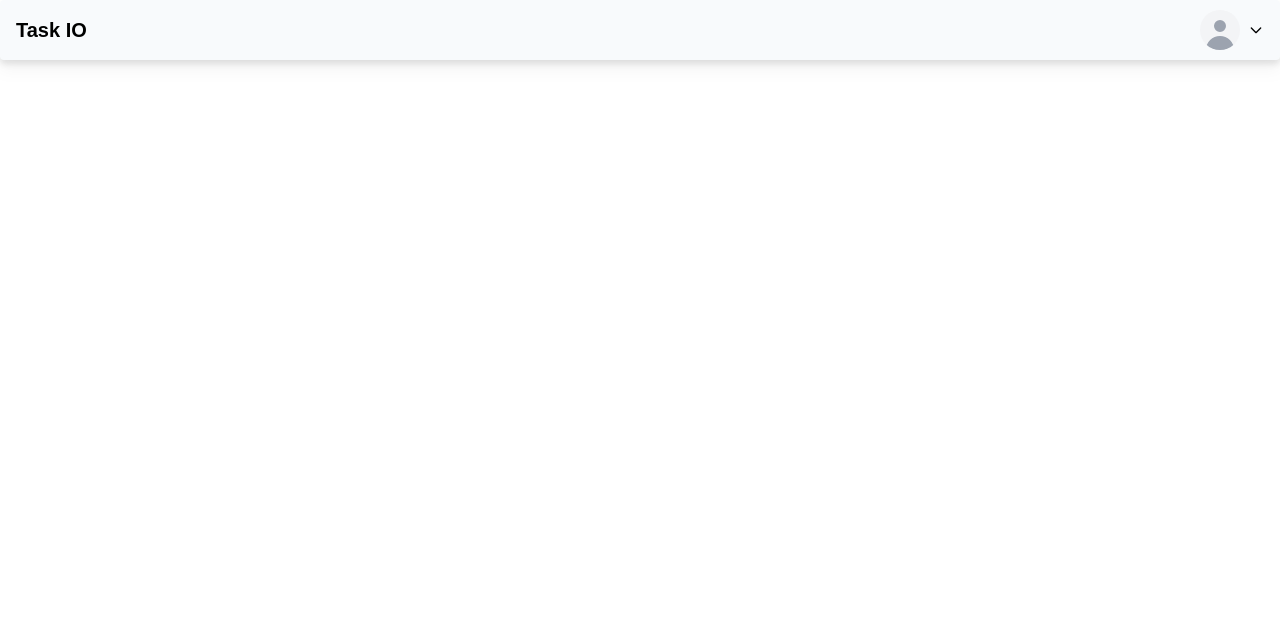
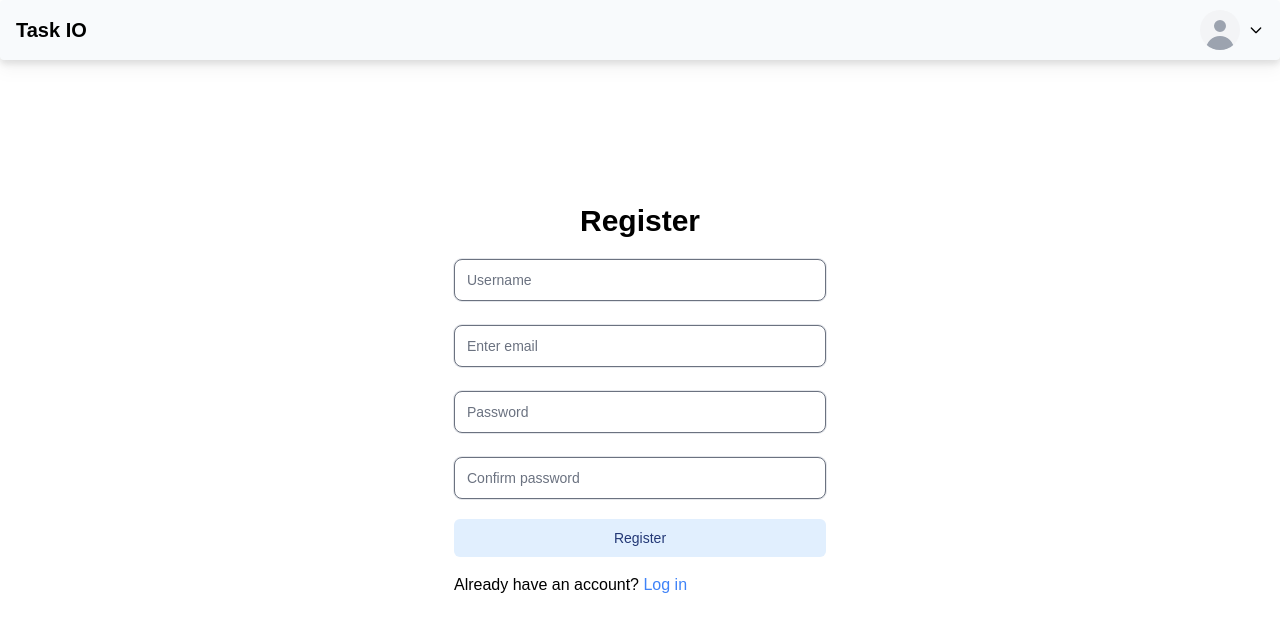
Before and after one commit to peter571/Task-IO, a React (Vite) app in the folder client/: page /invite in a window 1280 px wide. Shown: the top 632 px of the page. Built offline with nearby package versions, Linux system fonts and the light colour scheme; no server answers.

Commit message:
Invite member feature

```diff
--- a/client/src/components/Auth/Login.tsx
+++ b/client/src/components/Auth/Login.tsx
@@ -1,17 +1,26 @@
 import React, { useState } from "react";
-import { Link, useNavigate } from "react-router-dom";
+import { Link, useLocation, useNavigate } from "react-router-dom";
 import Loader from "../Loader/Loader";
 import { LoginValues } from "../../types";
 import { toast } from "react-toastify";
 import { useAccountContext } from "../../context/AccountContext";
 import { useLoginMutation } from "../../features/api/authApi";
+import { useValidateMemberInviteMutation } from "../../features/api/workspaceApi";
 
 export default function Login() {
   const initialValues = {
     email: "",
     password: "",
   };
+  const urlParams = new URLSearchParams(window.location.search);
+  const token = urlParams.get("token");
+  const [validateMemberInvite] = useValidateMemberInviteMutation();
   const navigate = useNavigate();
+  const location = useLocation();
+
+  if (location.pathname === "/invite") {
+    console.log("Invite page.");
+  }
 
   const { changeHasAccount, setUser } = useAccountContext();
   const [loginDetails, setLoginDetails] = useState<LoginValues>(initialValues);
@@ -20,19 +29,24 @@ export default function Login() {
   async function handleSubmit(e: React.FormEvent<HTMLFormElement>) {
     e.preventDefault();
     try {
-      await login(loginDetails).unwrap().then((payload) => {
-       localStorage.setItem("account_user", JSON.stringify(payload));
-      setUser(payload.user)
+      const payload = await login(loginDetails).unwrap();
+
+      if (location.pathname === "/invite") {
+        const payloadInvite = await validateMemberInvite({ token, userId: payload.user.userId }).unwrap();
+        navigate("/spaces/" + payloadInvite._id);
+      } else {
+        navigate("/");
+      }
+
+      localStorage.setItem("account_user", JSON.stringify(payload));
+      setUser(payload.user);
       setLoginDetails(initialValues);
-      toast.success(`Successfully Logged In.`);
-      navigate("/");
-      })
-
+      toast.success("Successfully Logged In.");
     } catch (error) {
-
-      toast.warn(`An error occured. Check credentials!`);
+      toast.warn("An error occurred. Check credentials!");
     }
   }
+
 
   function handleChange(e: React.ChangeEvent<HTMLInputElement>) {
     setLoginDetails({ ...loginDetails, [e.target.name]: e.target.value });
@@ -63,13 +77,13 @@ export default function Login() {
         </button>
         <p>
           Don't have an account?{" "}
-          <Link
+          <span
             className="text-blue-500"
-            to="/"
+            role="button"
             onClick={() => changeHasAccount()}
           >
             Register
-          </Link>
+          </span>
         </p>
       </div>
     </form>
--- a/client/src/components/Auth/Register.tsx
+++ b/client/src/components/Auth/Register.tsx
@@ -1,10 +1,11 @@
 import React, { useState } from "react";
-import { Link, useNavigate } from "react-router-dom";
+import { Link, useLocation, useNavigate } from "react-router-dom";
 import Loader from "../../components/Loader/Loader";
 import { RegisterValues } from "../../types";
 import { toast } from "react-toastify";
 import { useAccountContext } from "../../context/AccountContext";
 import { useRegisterMutation } from "../../features/api/authApi";
+import { useValidateMemberInviteMutation } from "../../features/api/workspaceApi";
 
 export default function Register() {
   const initialValues = {
@@ -12,9 +13,16 @@ export default function Register() {
     name: "",
     password: "",
     confirmPassword: "",
-    avatar: "",
   };
+  const urlParams = new URLSearchParams(window.location.search);
+  const token = urlParams.get("token");
+  const [validateMemberInvite] = useValidateMemberInviteMutation();
   const navigate = useNavigate();
+  const location = useLocation();
+
+  if (location.pathname === "/invite") {
+    console.log("Invite page.");
+  }
 
   const { changeHasAccount, setUser } = useAccountContext();
   const [registerDetails, setRegisterDetails] =
@@ -24,35 +32,31 @@ export default function Register() {
   async function handleSubmit(e: React.FormEvent<HTMLFormElement>) {
     e.preventDefault();
     try {
-      await register(registerDetails).unwrap().then((payload) => {
-        localStorage.setItem("account_user", JSON.stringify(payload));
-        setUser(payload.user)
-        setRegisterDetails(initialValues);
-        toast.success("Successfully Logged In");
+      const payload = await register(registerDetails).unwrap();
+      localStorage.setItem("account_user", JSON.stringify(payload));
+
+      if (location.pathname === "/invite") {
+        const payloadInvite = await validateMemberInvite({
+          token,
+          userId: payload.user.userId,
+        }).unwrap();
+
+        navigate("/spaces/" + payloadInvite._id);
+      } else {
         navigate("/");
-      });
+      }
+
+      setUser(payload.user);
+      setRegisterDetails(initialValues);
+      toast.success("Successfully Logged In");
     } catch (error) {
-      toast.warn(`An error occured. Check credentials!`);
+      toast.warn("An error occurred. Check credentials!");
     }
   }
 
   function handleChange(e: React.ChangeEvent<HTMLInputElement>) {
     setRegisterDetails({ ...registerDetails, [e.target.name]: e.target.value });
   }
-
-  const handleImageInput = (e: React.ChangeEvent<HTMLInputElement>) => {
-    const file = e.target.files![0];
-    const reader = new FileReader();
-
-    reader.onload = function () {
-      const imgUrl = reader.result;
-      setRegisterDetails({ ...registerDetails, avatar: imgUrl });
-    };
-
-    if (file) {
-      reader.readAsDataURL(file);
-    }
-  };
 
   return (
     <form onSubmit={handleSubmit} className="auth__form">
@@ -74,14 +78,7 @@ export default function Register() {
           placeholder="Enter email"
           required
         />
-        <input
-          className="form__input py-2 cursor-pointer"
-          type="file"
-          name="avatar"
-          onChange={handleImageInput}
-          placeholder="Choose profile image"
-          required
-        />
+
         <input
           className="form__input py-2"
           type="password"
@@ -103,13 +100,13 @@ export default function Register() {
         </button>
         <p>
           Already have an account?{" "}
-          <Link
+          <span
             className="text-blue-500"
-            to="/"
+            role="button"
             onClick={() => changeHasAccount()}
           >
             Log in
-          </Link>
+          </span>
         </p>
       </div>
     </form>
--- a/client/src/components/Chats/Chat.tsx
+++ b/client/src/components/Chats/Chat.tsx
@@ -38,7 +38,7 @@ export default function Chat(props: ChatProp) {
       onClick={() => selectUser(userId)}
     >
       <div className="h-10 w-10 rounded-full bg-black text-white flex justify-center items-center">
-        {formatTitle("Peter Koech")}
+        {formatTitle(props.name)}
       </div>
       <div>
         <h1 className="font-semibold">{props.name}</h1>
--- a/client/src/components/Invite/Invite.tsx
+++ b/client/src/components/Invite/Invite.tsx
@@ -1,28 +1,57 @@
 import React, { useEffect } from "react";
 import { useValidateMemberInviteMutation } from "../../features/api/workspaceApi";
-import { useGetUserQuery } from "../../features/api/authApi";
+import { useLazyGetUserQuery } from "../../features/api/authApi";
 import axios from "axios";
+import { useNavigate } from "react-router-dom";
+import Register from "../Auth/Register";
+import { useAccountContext } from "../../context/AccountContext";
+import Login from "../Auth/Login";
+import Loader from "../Loader/Loader";
 
 export default function Invite() {
   const urlParams = new URLSearchParams(window.location.search);
   const token = urlParams.get("token");
   const [validateMemberInvite] = useValidateMemberInviteMutation();
+  const [fetchUser, { isLoading: loadingUser }] = useLazyGetUserQuery();
+  const navigate = useNavigate();
+  const { hasAccount, setHasAccount } = useAccountContext();
 
   useEffect(() => {
-    (async () => {
-      axios
-        .get("http://localhost:5000/spaces/validate-token", {
-          headers: {
-            Authorization: `Bearer ${token}`,
-          },
-        })
-        .then(({ data }) => {
+    const fetchData = async () => {
+      try {
+        //Validate token
+        const { data } = await axios.get(
+          "http://localhost:5000/spaces/validate-token",
+          {
+            headers: {
+              Authorization: `Bearer ${token}`,
+            },
+          }
+        );
 
-          console.log(data);
-        })
-        .catch((err) => console.log(err));
-    })();
+        const spaceId = data.workspace_id;
+        const userPayload = await fetchUser(data.user_email).unwrap();
+        setHasAccount(true);
+        await validateMemberInvite({ token, userId: userPayload._id }).unwrap();
+
+        navigate("/spaces/" + spaceId);
+      } catch (error) {
+        console.log(error);
+      }
+    };
+
+    fetchData();
   }, []);
 
-  return <div className="h-screen flex  justify-center items-center"></div>;
+  if (loadingUser) {
+    return (
+      <div className="h-screen flex justify-center items-center bg-gray-200">
+        <Loader />
+      </div>
+    );
+  }
+
+  return (
+    <div className="h-screen">{hasAccount ? <Login /> : <Register />}</div>
+  );
 }
--- a/client/src/components/Messages/Messages.tsx
+++ b/client/src/components/Messages/Messages.tsx
@@ -9,12 +9,9 @@ import { useParams } from "react-router-dom";
 import { useAccountContext } from "../../context/AccountContext";
 
 export default function Messages() {
-  const { spaceId } = useParams()
+  const { spaceId } = useParams();
   const { data: spaceMembers = [] } = useGetWorkSpaceMembersQuery(spaceId);
   const { user } = useAccountContext();
-
-
-
 
   if (null)
     return (
--- a/client/src/components/Nav/Nav.tsx
+++ b/client/src/components/Nav/Nav.tsx
@@ -1,6 +1,7 @@
 import { Avatar, Dropdown, Navbar } from "flowbite-react";
 import React from "react";
 import { useNavigate } from "react-router-dom";
+import { appApi } from "../../features/api/api";
 
 export default function Nav() {
   const navigate = useNavigate();
@@ -27,8 +28,9 @@ export default function Nav() {
           <span
             role="button"
             onClick={() => {
+              appApi.util.resetApiState()
               localStorage.clear();
-              navigate('/')
+              navigate("/");
             }}
           >
             {" "}
--- a/client/src/context/AccountContext.tsx
+++ b/client/src/context/AccountContext.tsx
@@ -7,6 +7,7 @@ interface AccountProp {
   changeHasAccount: () => void;
   user: any
   setUser: React.Dispatch<React.SetStateAction<any>>
+  setHasAccount: React.Dispatch<React.SetStateAction<boolean>>
 }
 
 const AccountContext = createContext<AccountProp>({} as AccountProp);
@@ -22,7 +23,7 @@ export const AccountProvider = ({ children }: ProviderProp) => {
   const changeHasAccount = () => setHasAccount((prev) => !prev);
 
   return (
-    <AccountContext.Provider value={{ hasAccount, changeHasAccount, user, setUser }}>
+    <AccountContext.Provider value={{ hasAccount, changeHasAccount, user, setUser, setHasAccount }}>
       {children}
     </AccountContext.Provider>
   );
--- a/client/src/features/api/authApi.ts
+++ b/client/src/features/api/authApi.ts
@@ -29,4 +29,4 @@ const authApi = appApi.injectEndpoints({
   overrideExisting: false,
 });
 
-export const { useRegisterMutation, useLoginMutation, useGetUserQuery } = authApi;
+export const { useRegisterMutation, useLoginMutation, useGetUserQuery, useLazyGetUserQuery } = authApi;
--- a/client/src/features/api/workspaceApi.ts
+++ b/client/src/features/api/workspaceApi.ts
@@ -12,14 +12,16 @@ const workspaceApi = appApi.injectEndpoints({
     }),
 
     getUserWorkSpaces: build.query({
-      query: ({ userId, user_email }) => ({ url: `/spaces/get-user-spaces/${userId}?user_email=${user_email}` }),
+      query: ({ userId, user_email }) => ({
+        url: `/spaces/get-user-spaces/${userId}?user_email=${user_email}`,
+      }),
     }),
 
     addWorkSpaceMember: build.mutation({
       query: ({ admin_id, workspace_id, email }) => ({
         url: `spaces/${workspace_id}/add-member`,
         method: "PATCH",
-        body: {email, admin_id}
+        body: { email, admin_id },
       }),
     }),
 
@@ -28,16 +30,20 @@ const workspaceApi = appApi.injectEndpoints({
     }),
 
     inviteMember: build.mutation({
-      query: (body) => ({ url: '/spaces/invite-member', method: "POST", body: body })
+      query: (body) => ({
+        url: "/spaces/invite-member",
+        method: "POST",
+        body: body,
+      }),
     }),
 
     validateMemberInvite: build.mutation({
-      query: ({ token }) => ({
-        url: '/spaces/validate/add-member',
+      query: ({ token, userId }) => ({
+        url: "/spaces/validate/add-member",
         method: "PATCH",
-        body: {token}
+        body: { token, userId },
       }),
-    })
+    }),
   }),
 });
 
@@ -47,5 +53,5 @@ export const {
   useGetUserWorkSpacesQuery,
   useGetWorkSpaceMembersQuery,
   useInviteMemberMutation,
-  useValidateMemberInviteMutation
+  useValidateMemberInviteMutation,
 } = workspaceApi;
--- a/client/src/types.tsx
+++ b/client/src/types.tsx
@@ -88,7 +88,6 @@ export interface RegisterValues {
   email: string;
   name: string;
   password: string;
-  avatar: string | ArrayBuffer | null;
   confirmPassword: string;
 }
 
```
Also changed, not shown: 1 other file (tests, documents, lock files or other folders).
